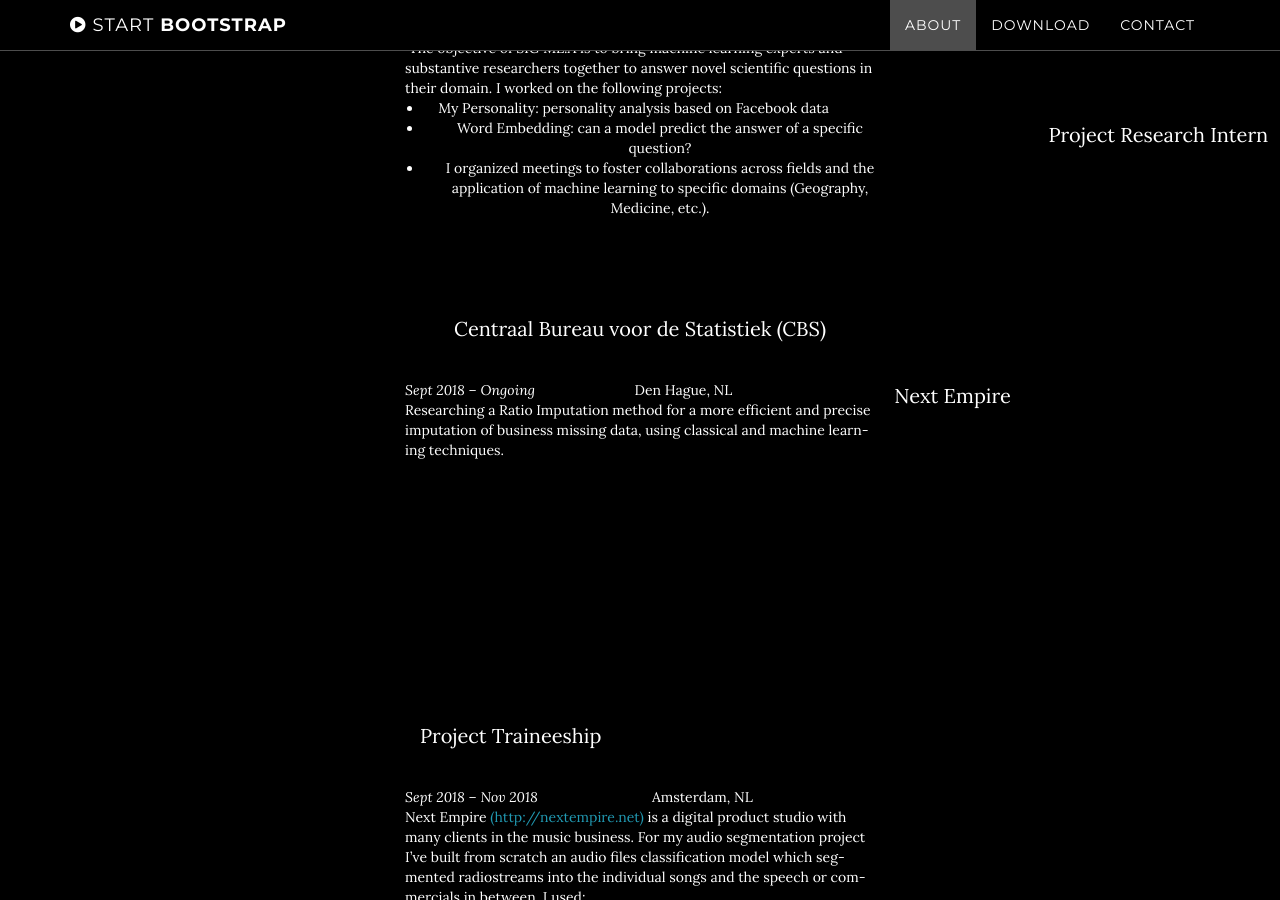
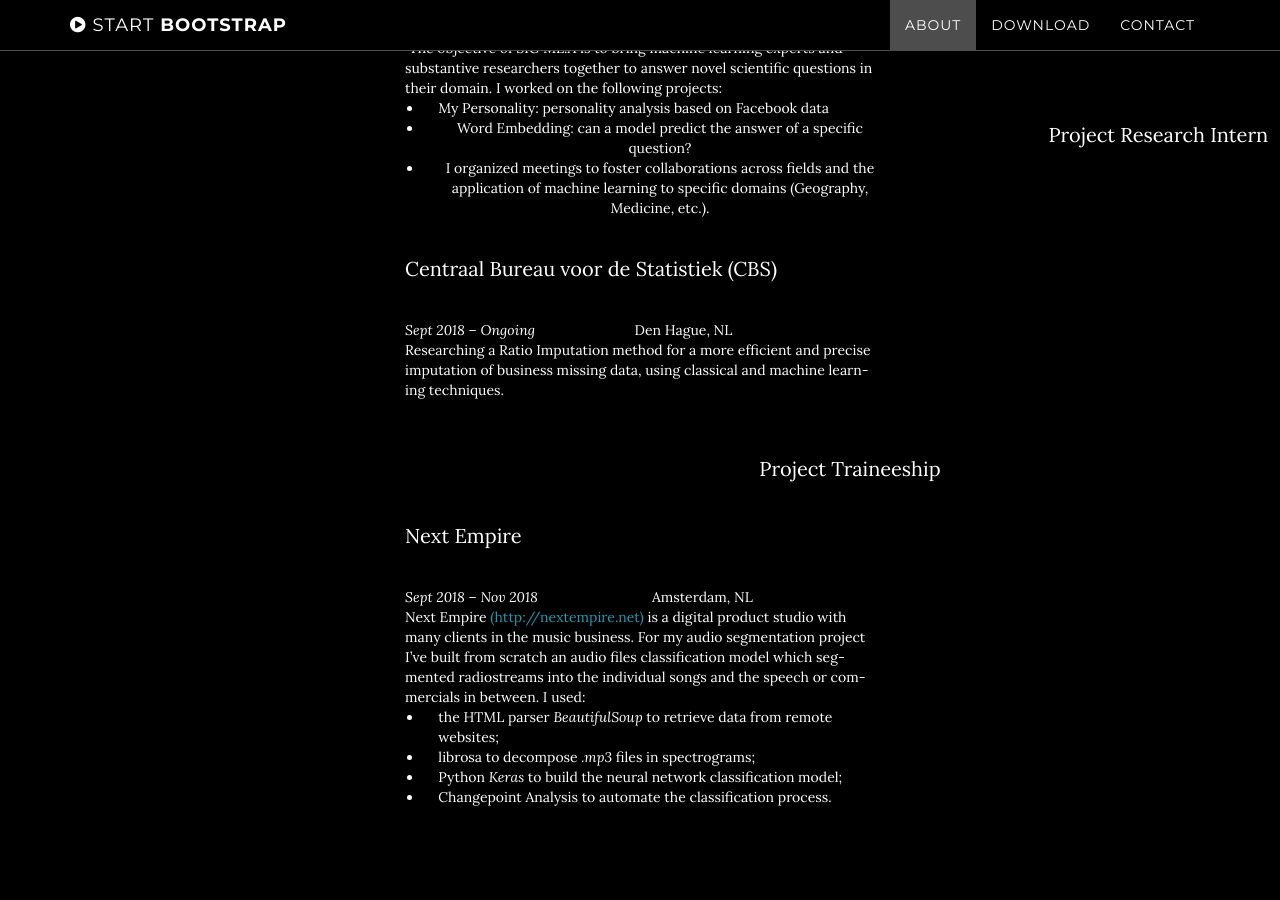
Before and after one commit to AgneseG/AgneseG.github.io, a Jekyll site: the page built from index.html, in a window 1280 px wide and 900 px high, scrolled down 1516 px. Built offline with Jekyll 4.4.1, drawn with Linux system fonts in a browser that asks for light colours.

Commit message:
Update about.html

```diff
--- a/_includes/about.html
+++ b/_includes/about.html
@@ -16,20 +16,16 @@
 <li class="col-lg-8 col-lg-offset-2">Word Embedding: can a model predict the answer of a specific question?</li>
 <li class="col-lg-8 col-lg-offset-2">I organized meetings to foster collaborations across fields and the application of machine learning to specific domains (Geography, Medicine, etc.).</li>
 </ul>
-<div class="col-lg-8 col-lg-offset-2" style="text-align: left;">&nbsp;</div>
-<div class="col-lg-8 col-lg-offset-2" style="text-align: left;">&nbsp;</div>
-<div class="col-lg-8 col-lg-offset-2" style="text-align: left;">&nbsp;</div>
-<p id="about" class="container content-section text-align: left">Project Research Intern</p>
-<p>Centraal Bureau voor de Statistiek (CBS)</p>
+
+
+<p class="container content-section text-center">Project Research Intern</p>
+<p class="col-lg-8 col-lg-offset-2" style="text-align: left;">Centraal Bureau voor de Statistiek (CBS)</p>
 <div class="col-lg-8 col-lg-offset-2" style="text-align: left;"><em>Sept 2018 &ndash; Ongoing &nbsp;</em> &nbsp; &nbsp; &nbsp; &nbsp; &nbsp; &nbsp; &nbsp; &nbsp; &nbsp; &nbsp; &nbsp; &nbsp; Den Hague, NL</div>
 <div class="col-lg-8 col-lg-offset-2" style="text-align: left;">Researching a Ratio Imputation method for a more efficient and precise imputation of business missing data, using classical and machine learn- ing techniques.</div>
-<div class="col-lg-8 col-lg-offset-2" style="text-align: left;">&nbsp;</div>
-<div class="col-lg-8 col-lg-offset-2" style="text-align: left;">&nbsp;</div>
-<div class="col-lg-8 col-lg-offset-2" style="text-align: left;">&nbsp;</div>
-<div class="col-lg-8 col-lg-offset-2" style="text-align: left;">
-<p id="about" class="container content-section text-align: left">Project Traineeship</p>
-</div>
-<p>Next Empire</p>
+
+
+<p class="container content-section text-center">Project Traineeship</p>
+<p class="col-lg-8 col-lg-offset-2" style="text-align: left;">Next Empire</p>
 <div class="col-lg-8 col-lg-offset-2" style="text-align: left;"><em>Sept 2018 &ndash; Nov 2018</em> &nbsp; &nbsp; &nbsp; &nbsp; &nbsp; &nbsp; &nbsp; &nbsp; &nbsp; &nbsp; &nbsp; &nbsp; &nbsp; &nbsp; &nbsp; Amsterdam, NL</div>
 <div class="col-lg-8 col-lg-offset-2" style="text-align: left;">Next Empire <a href="http://nextempire.net">(http://nextempire.net)</a>&nbsp;is a digital product studio with many clients in the music business. For my audio segmentation project I&rsquo;ve built from scratch an audio files classification model which seg- mented radiostreams into the individual songs and the speech or com- mercials in between. I used:</div>
 <ul>
```
